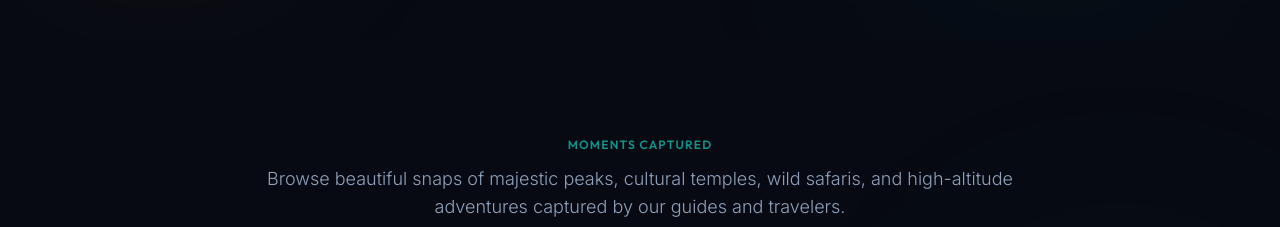
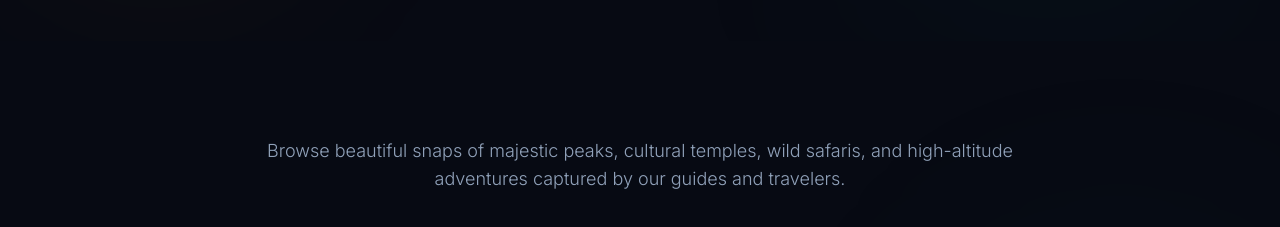
Before and after one commit to dipak560035/bucketlist-tourism, a React (Vite) app: page / in a window 1280 px wide. Shown: the part 5720-5947 px from the top of the page. Built offline with nearby package versions, Linux system fonts and the light colour scheme.

Commit message:
Update TravelGallery.jsx

```diff
--- a/src/components/TravelGallery.jsx
+++ b/src/components/TravelGallery.jsx
@@ -54,9 +54,7 @@ export default function TravelGallery() {
       <div className="max-w-7xl mx-auto px-4 sm:px-6 lg:px-8 relative z-10">
         {/* Section Header */}
         <div className="text-center max-w-3xl mx-auto mb-16">
-          <span className="text-nepal-teal font-display font-semibold tracking-widest text-xs uppercase block mb-3">
-            Moments Captured
-          </span>
+
 
           <p className="text-base sm:text-lg text-slate-400 font-light">
             Browse beautiful snaps of majestic peaks, cultural temples, wild safaris, and high-altitude adventures captured by our guides and travelers.
```
